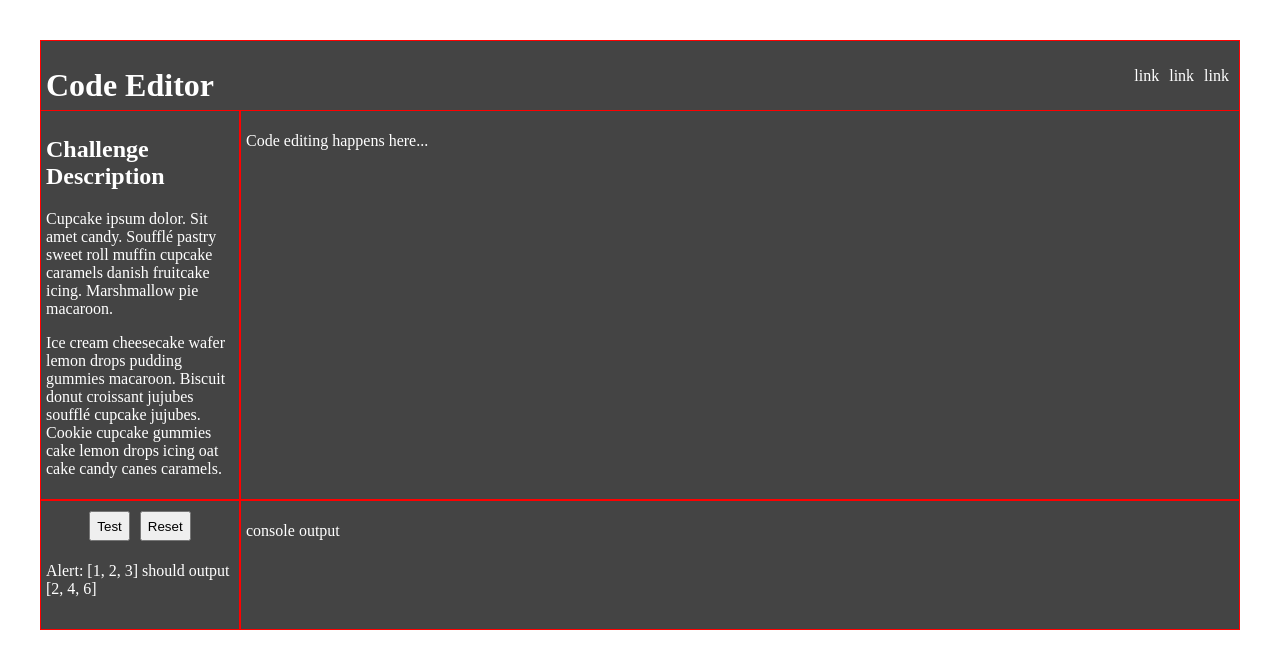
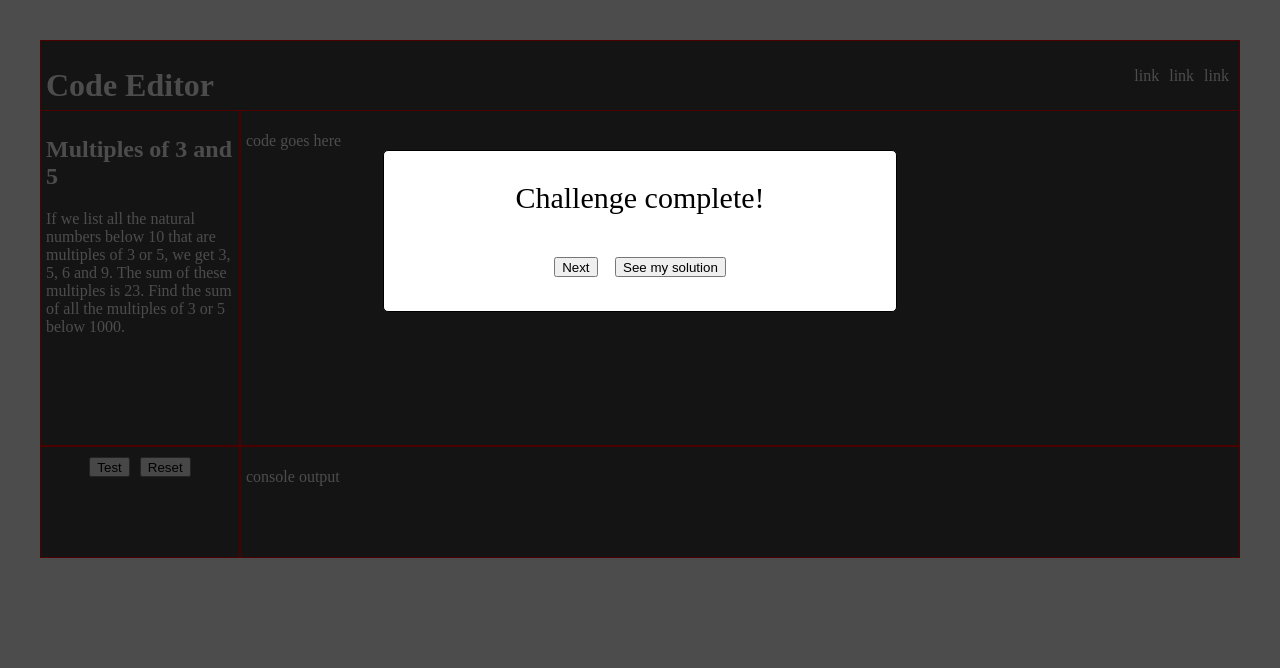
Before and after one commit to chingu-voyages/geckos-project-17, a plain HTML site: page index.html in a window 1280 px wide. Both pictures are taken after a click on the button "Test". Drawn offline with nearby package versions, Linux system fonts and the light colour scheme.

Commit message:
initial javascript functionality

```diff
--- a/index.html
+++ b/index.html
@@ -8,6 +8,18 @@
   <link rel="stylesheet" href="main.css">
 </head>
 <body>
+
+  <!--modal displays when challenge complete-->
+  <div class="modal">
+    <div class="modalText">
+      <p>Challenge complete!</p>
+      <div>
+        <button type="button" id="next">Next</button>
+        <button type="button" id="return">See my solution</button>
+      </div>
+    </div>
+  </div> <!--end modal-->
+
   <div class="wrapper">
 
     <div id="nav" class="box">
@@ -20,14 +32,11 @@
     </div>
 
     <div id="challenge" class="box">
-      <h2>Challenge Description</h2>
-      <p>Cupcake ipsum dolor. Sit amet candy. Soufflé pastry sweet roll muffin cupcake caramels danish fruitcake icing. Marshmallow pie macaroon.</p>
 
-      <p>Ice cream cheesecake wafer lemon drops pudding gummies macaroon. Biscuit donut croissant jujubes soufflé cupcake jujubes. Cookie cupcake gummies cake lemon drops icing oat cake candy canes caramels.</p>
     </div>
 
     <div id="editor" class="box">
-      <p>Code editing happens here...</p>
+      <p>code goes here</p>
     </div>
 
     <div id="console"class="box">
@@ -35,11 +44,18 @@
     </div>
 
     <div id="control" class="box">
-      <button id="test">Test</button>
-      <button id="reset">Reset</button>
-      <p>Alert: [1, 2, 3] should output [2, 4, 6]</p>
+      <button type="button" id="test">Test</button>
+      <button type="button" id="reset">Reset</button>
+      <p id="alerts"></p>
     </div>
 
   </div> <!--end wrapper-->
+  <script
+  src="https://code.jquery.com/jquery-3.3.1.js"
+  integrity="sha256-2Kok7MbOyxpgUVvAk/HJ2jigOSYS2auK4Pfzbm7uH60="
+  crossorigin="anonymous"></script>
+  <script src="js/euler-data.js"></script>
+  </script>
+  <script src="js/main.js"></script>
 </body>
 </html>
--- a/euler-data.js
+++ b/js/euler-data.js
@@ -140,4 +140,4 @@ const euler = [
 
     largestProduct(13);`
   },
-]
+];
--- /dev/null
+++ b/js/main.js
@@ -0,0 +1,48 @@
+$(document).ready(function() {
+  // variables
+  let currentChallenge = 0;
+  let challengePane = ``;
+  let test = true;
+  let alert = "test failed";
+
+  //functions
+  const challengeComplete = function() {
+    $(".modal").css("display", "block");
+  }
+
+  const pageUpdate = function() {
+    challengePane = `<h2>${euler[currentChallenge].title}</h2><p>${euler[currentChallenge].description}</p>`;
+    $('#challenge').empty();
+    $(challengePane).appendTo('#challenge');
+    $(".modal").css("display", "none");
+    // also updates source for tests and editor seed
+  }
+
+  //run on load
+  pageUpdate();
+
+  //click events
+  $("#test").click(function() {
+    $("#alerts").empty();
+    if (test === true) {
+      challengeComplete();
+    } else {
+      $(alert).appendTo('#alerts');
+    }
+  });
+
+  $("#reset").click(function() {
+    confirm("are you sure you want to reset the challenge?");
+    //will reset the code editor
+  });
+
+  $("#next").click(function() {
+    currentChallenge += 1;
+    pageUpdate();
+  });
+
+  $("#return").click(function() {
+    $(".modal").css("display", "none");
+  });
+
+}); //end document ready
--- a/main.css
+++ b/main.css
@@ -1,9 +1,34 @@
 body {
   margin: 40px;
+  min-width: 300px;
 }
 
 button {
+  display: inline;
   margin: 5px;
+  max-height: 20px;
+}
+
+.modal {
+  display: none;
+  position: fixed;
+  z-index: 1;
+  left: 0;
+  top: 0;
+  width: 100%;
+  height: 100%;
+  background-color: rgba(0, 0, 0, 0.7);
+}
+.modalText {
+  background-color: #fff;
+  color: #000;
+  border: 1px solid #000;
+  border-radius: 5px;
+  font-size: 30px;
+  margin: 5em auto;
+  text-align: center;
+  height: 20%;
+  width: 40%;
 }
 
 .wrapper {
@@ -66,6 +91,11 @@ button {
 }
 
 @media (max-width: 430px) {
+  .modalText {
+    font-size: 20px;
+    height: 10%;
+    width: 60%;
+  }
   .wrapper {
     grid-template-rows: auto;
     grid-template-areas:
```
Also changed, not shown: 1 other file.
